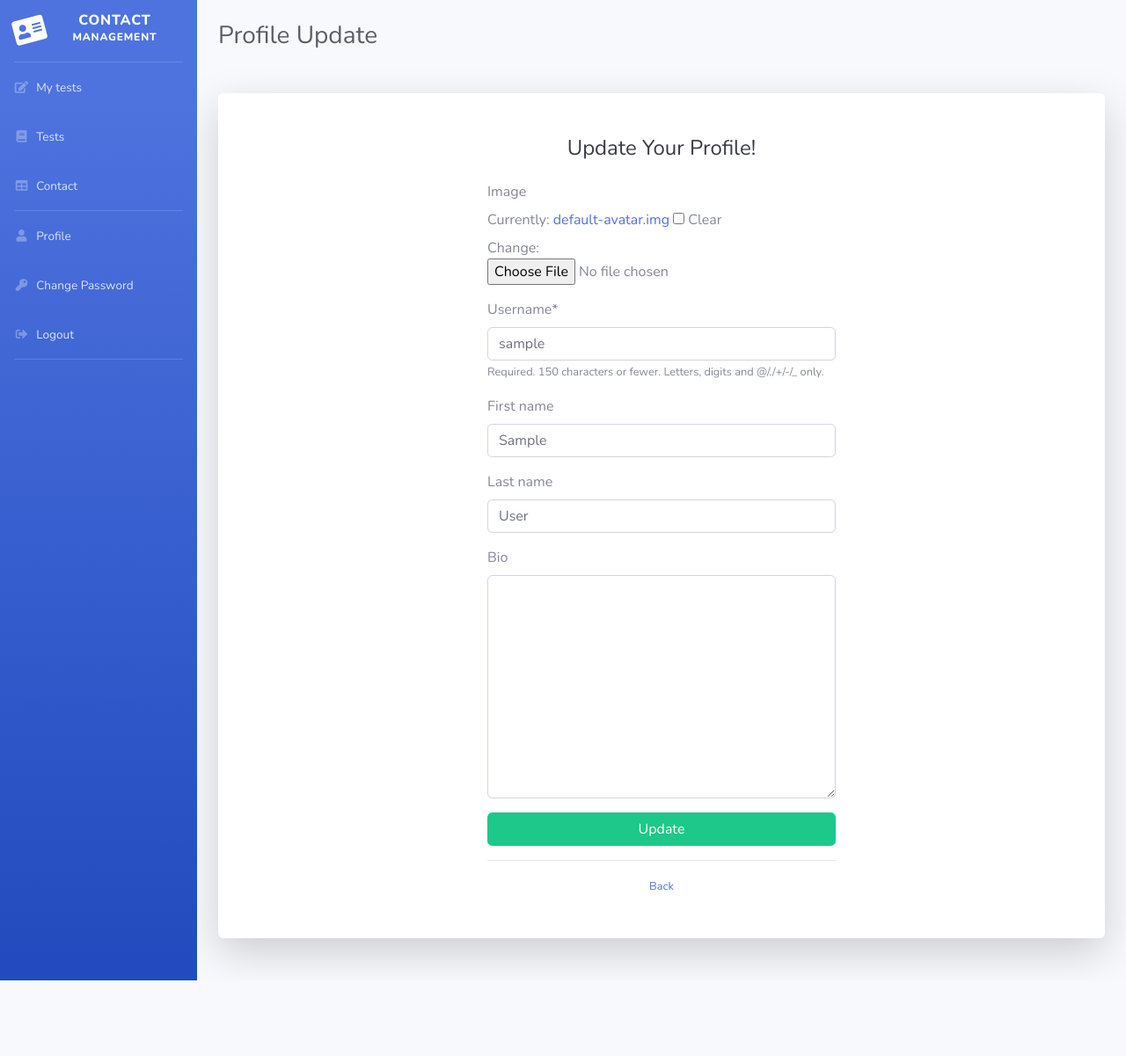
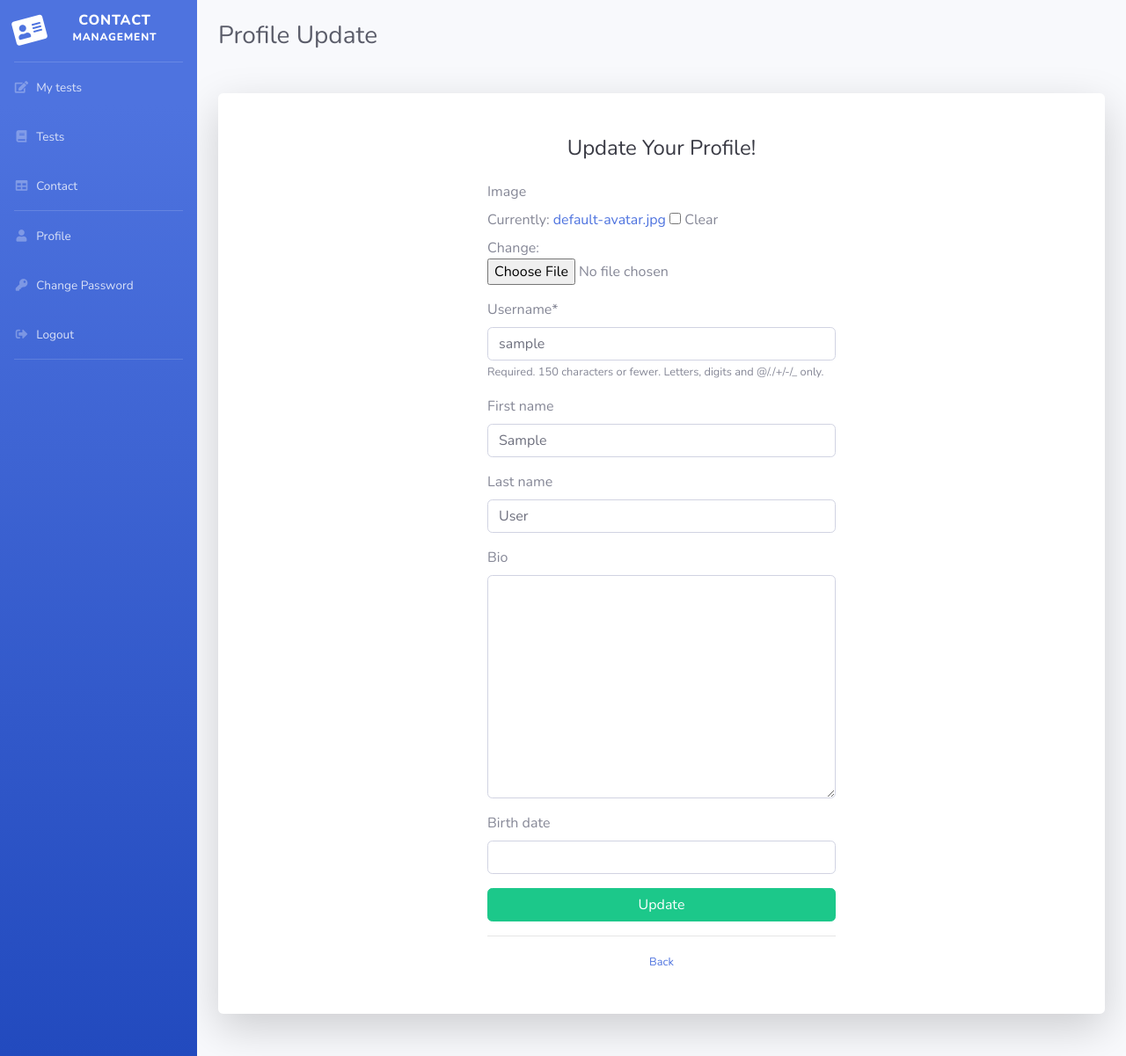
Before and after one commit to pluz-stas/testportal, a Django app: page /users/update/ in a window 1280 px wide. Shown: the whole page at 88% size. Before the commit the page ends 1115 px from the top, so only its background shows below. Run offline with Django 3.2, Linux system fonts and the light colour scheme; the visitor is signed in with stand-in values (Sample User, id 1); some libraries are stand-ins or nearby versions.

Commit message:
user profile improvements

```diff
--- a/templates/user/user-detail.html
+++ b/templates/user/user-detail.html
@@ -16,16 +16,16 @@
         <div class="row">
           <div class="col-lg-2"></div>
           <div class="col-lg-3 my-5">
-            <img src="{{user.profile.profile_image.url}}" class="rounded float-right" height="300px" width="300px">
+            <img src="{{user.image.url}}" class="rounded float-right" height="300px" width="300px">
           </div>
           <div class="card o-hidden border-0 shadow-lg my-5 col-lg-5">
             <div class="card-body">
                 <h2>{{user.first_name}} {{user.last_name}}</h2>
-                <p><strong>Email: </strong> {{user.username}} </p>
+                <p><strong>Username: </strong> {{user.username}} </p>
                 <p><strong>Email: </strong> {{user.email}} </p>
                 <p><strong>Bio: </strong> {{user.profile.bio}} </p>
                 <p><strong>Phone Number: </strong> {{user.profile.phone_number}} </p>
-                <p><strong>DOB: </strong> {{user.profile.birth_date}} </p>
+                <p><strong>Birth date: </strong> {{user.profile.birth_date}} </p>
                 <a href="{% url 'user-update' %}" class="btn btn-sm btn-primary shadow-sm">Update Profile</a>
             </div>
           </div>
--- a/users/forms.py
+++ b/users/forms.py
@@ -31,4 +31,5 @@ class UserForm(forms.ModelForm):
             'first_name',
             'last_name',
             'bio',
+            'birth_date',
         ]
--- a/users/models.py
+++ b/users/models.py
@@ -9,7 +9,8 @@ class User(AbstractUser):
 
     email = models.EmailField(unique=True)
     bio = models.TextField(max_length=500, blank=True)
-    image = models.ImageField(default='default-avatar.img', upload_to='users/img', null=True, blank=True)
+    image = models.ImageField(default='default-avatar.jpg', upload_to='users/img', null=True, blank=True)
+    birth_date = models.DateField(null=True, blank=True)
 
     EMAIL_FIELD = 'email'
     USERNAME_FIELD = 'email'
--- a/users/urls.py
+++ b/users/urls.py
@@ -2,9 +2,9 @@ from django.contrib import admin
 from django.urls import path
 from django.views.generic import TemplateView
 
-from users.views import UserUpdateView, UserView
+from users.views import UserUpdateView, UserDetailView
 
 urlpatterns = [
     path('update/', UserUpdateView.as_view(), name='user-update'),
-    path('details/', UserView.as_view(), name='user-details'),
+    path('details/', UserDetailView.as_view(), name='user-details'),
 ]
--- a/users/views.py
+++ b/users/views.py
@@ -20,7 +20,7 @@ class SignUpView(CreateView):
     template_name = 'auth/register.html'
 
 
-class UserView(LoginRequiredMixin, TemplateView):
+class UserDetailView(LoginRequiredMixin, TemplateView):
     template_name = 'user/user-detail.html'
 
 
@@ -33,7 +33,7 @@ class UserUpdateView(LoginRequiredMixin, TemplateView):
         post_data = request.POST or None
         file_data = request.FILES or None
 
-        user_form = UserForm(post_data, instance=request.user)
+        user_form = UserForm(post_data, file_data, instance=request.user)
 
         if user_form.is_valid():
             user_form.save()
```
Also changed, not shown: tests/urls.py (+1 -1 lines), tests/views.py (+3 -2 lines).
